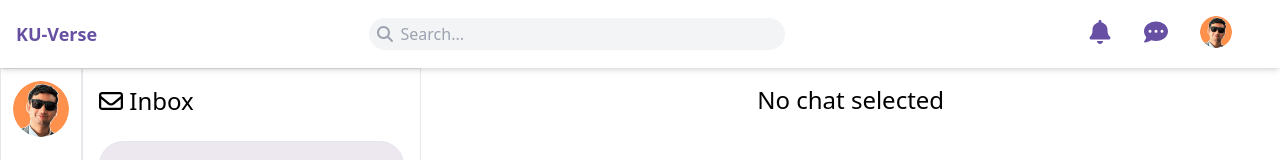
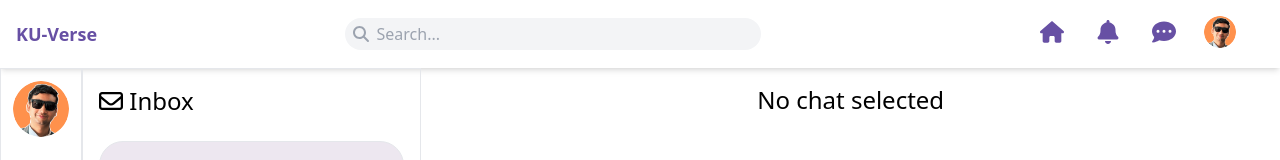
Before and after one commit to hridayanshu236/KU_Verse, a React (Vite) app in the folder frontend/: page /chats in a window 1280 px wide. Shown: the top 160 px of the page. Built offline with nearby package versions, Linux system fonts and the light colour scheme.

Commit message:
Redesigned Navbar

```diff
--- a/frontend/src/Components/Navbar.jsx
+++ b/frontend/src/Components/Navbar.jsx
@@ -7,6 +7,7 @@ import {
   faSearch,
   faUser,
   faSignOutAlt,
+  faHome,
 } from "@fortawesome/free-solid-svg-icons";
 import profile from "../assets/profile.png";
 import { NavLink } from "react-router-dom";
@@ -15,15 +16,33 @@ const Navbar = () => {
   const [profileDropDown, setProfileDropDown] = useState(false);
 
   return (
-    <nav className="bg-white shadow-md px-4 py-3 flex justify-between items-center relative">
-        <NavLink to="/feed">
-      <div className="flex items-center cursor-pointer">
-        <h1 className="text-lg font-bold text-[rgb(103,80,164)]">KU-Verse</h1>
+    <nav className="bg-white shadow-md px-4 py-3 mdd:flex justify-between items-center ">
+
+        <div className="flex items-center ">
+          <div>
+            <h1 className="text-lg font-bold text-[rgb(103,80,164)]">
+              KU-Verse
+            </h1>
           </div>
-        </NavLink>
-
+          <div className="mdd:hidden flex items-center ml-auto bg-gray-100 px-2 py-1 rounded-full w-1/3 ">
+            <FontAwesomeIcon icon={faSearch} className="text-gray-400" />
+            <input
+              type="text"
+              placeholder="Search..."
+              className="bg-transparent focus:outline-none w-full pl-2 text-gray-700"
+            />
+          </div>
+          <div className="mdd:hidden px-3 py-1">
+            <img
+              src={profile}
+              alt="profile"
+              className="w-8 h-8 object-cover rounded-full cursor-pointer"
+              onClick={() => setProfileDropDown(!profileDropDown)}
+            />
+          </div>
+        </div>
       {/* Search Bar */}
-      <div className="flex items-center bg-gray-100 px-2 py-1 rounded-full w-1/3 ">
+      <div className="mdd:flex hidden items-center bg-gray-100 px-2 py-1 rounded-full w-1/3 ">
         <FontAwesomeIcon icon={faSearch} className="text-gray-400" />
         <input
           type="text"
@@ -32,7 +51,12 @@ const Navbar = () => {
         />
       </div>
 
-      <div className="flex px-4 text-[rgb(103,80,164)]">
+      <div className="mdd:flex flex justify-center px-4 text-[rgb(103,80,164)]">
+        <NavLink to="/feed">
+        <FontAwesomeIcon
+         icon={faHome}
+         className="w-6 h-6 cursor-pointer px-4 py-2" />
+        </NavLink>
         <FontAwesomeIcon
           icon={faBell}
           className="w-6 h-6 cursor-pointer px-4 py-2"
@@ -43,7 +67,7 @@ const Navbar = () => {
             className="w-6 h-6 cursor-pointer px-4 py-2"
           />
         </NavLink>
-        <div className="px-4 py-1">
+        <div className="mdd:flex hidden px-3 py-1">
           <img
             src={profile}
             alt="profile"
```
Lines whose indentation alone changed are shown as unchanged.
